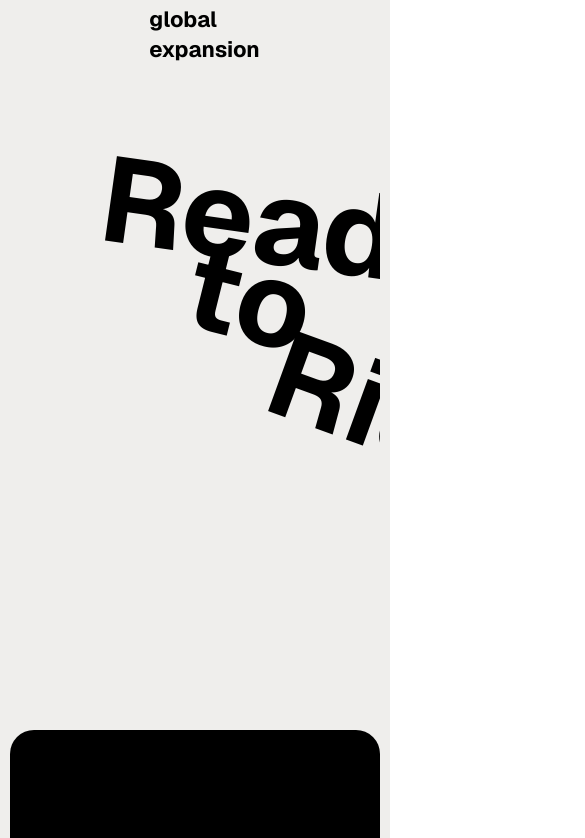
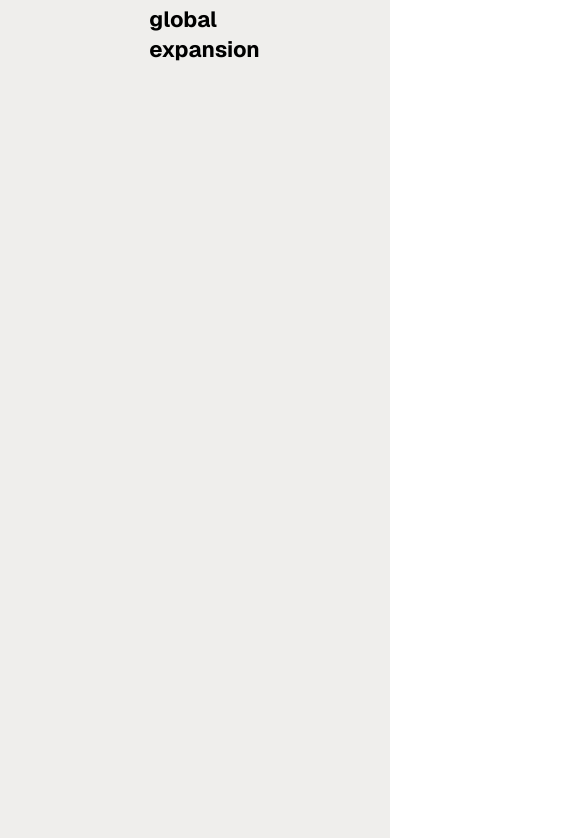
Before and after one commit to Sambiote2099/Rise-at-Sven, a Next.js app: page / in a window 390 px wide. Shown: the part 7786-8624 px from the top of the page, 585 px wide, since content can reach past the window. Built offline with nearby package versions, Linux system fonts and the light colour scheme.

Commit message:
Im cooked

```diff
--- a/src/app/page.tsx
+++ b/src/app/page.tsx
@@ -52,6 +52,7 @@ export default function Home() {
       <div
         className={`fixed inset-0 z-30 backdrop-blur-lg transition-opacity duration-300 pointer-events-none ${navOpen ? 'opacity-100' : 'opacity-0'}`}
       />
+
       <CurtainReveal />
 
       <main className="px-2.5 py-2.5">
--- a/src/components/CurtainReveal.tsx
+++ b/src/components/CurtainReveal.tsx
@@ -12,7 +12,7 @@ export default function CurtainReveal() {
     gsap.to(curtainRef.current, {
       yPercent: -200,
       duration: 1.5,
-      ease: "power1.inOut",
+      ease: "power4.inOut",
       delay: 0.3,
     });
   }, []);
--- a/src/components/ReadyToRise.tsx
+++ b/src/components/ReadyToRise.tsx
@@ -2,62 +2,82 @@
 import { useEffect, useRef } from 'react';
 import gsap from 'gsap';
 import { ScrollTrigger } from 'gsap/ScrollTrigger';
+import SplitText from 'gsap/SplitText';
 
-gsap.registerPlugin(ScrollTrigger);
+gsap.registerPlugin(ScrollTrigger, SplitText);
 
-const WORDS = ['Ready', 'to', 'Rise'];
+const TEXT = 'Get Ready Together to Rise at Seven';
 
 export default function ReadyToRise() {
   const sectionRef = useRef<HTMLDivElement>(null);
-  const wordRefs = useRef<(HTMLSpanElement | null)[]>([]);
+  const containerRef = useRef<HTMLDivElement>(null);
 
   useEffect(() => {
     const section = sectionRef.current;
-    if (!section) return;
+    const container = containerRef.current;
+
+    if (!section || !container) return;
 
     const ctx = gsap.context(() => {
-      wordRefs.current.forEach((el, i) => {
-        if (!el) return;
+      const split = new SplitText(container, {
+        type: 'chars',
+        charsClass: 'char',
+      });
 
-        // Each word starts progressively higher and more to the right
-        const xFrom = 60 + i * 80;
-        const yFrom = -(80 + i * 60);
-        const rotFrom = 8 + i * 6;
+      // Start chars slightly above
+      gsap.set(split.chars, {
+        y: -80,
+      });
 
-        gsap.fromTo(el,
-          { x: xFrom, y: yFrom, rotation: rotFrom },
-          {
-            x: 0,
-            y: 0,
-            rotation: 0,
-            ease: 'elastic.out(1, 0.5)',
-            scrollTrigger: {
-              trigger: section,
-              start: 'top 80%',
-              end: 'top 20%',
-              scrub: 1.5,
-            },
-          }
-        );
+      // Start ENTIRE sentence fully outside right edge
+      gsap.set(container, {
+        x: window.innerWidth + 300,
       });
+
+      const tl = gsap.timeline({
+        scrollTrigger: {
+          trigger: section,
+          start: 'top 85%',
+          end: 'bottom 20%',
+          scrub: 1,
+        },
+      });
+
+      // Continuous horizontal movement
+      tl.to(container, {
+        x: -container.offsetWidth - 400,
+        ease: 'none',
+        duration: 1,
+      });
+
+      // Waterfall drop happens DURING movement
+      tl.to(
+        split.chars,
+        {
+          y: 0,
+          stagger: 0.03,
+          duration: 0.18,
+          ease: 'power2.out',
+        },
+        0.05
+      );
     }, section);
 
     return () => ctx.revert();
   }, []);
 
   return (
-    <section ref={sectionRef} className="px-6 py-24 overflow-hidden">
-      <div className="flex items-baseline gap-6 flex-wrap">
-        {WORDS.map((word, i) => (
-          <span
-            key={i}
-            ref={(el) => { wordRefs.current[i] = el; }}
-            className="inline-block text-black font-bold font-sans text-[120px] leading-none"
-            style={{ transformOrigin: 'bottom left' }}
-          >
-            {word}
-          </span>
-        ))}
+    <section
+      ref={sectionRef}
+      className="min-h-screen overflow-hidden flex items-center"
+    >
+      <div
+        ref={containerRef}
+        className="absolute whitespace-nowrap will-change-transform"
+      >
+        <h1 className="text-black font-bold font-sans text-[120px] leading-none">
+          {TEXT}
+        </h1>
       </div>
     </section>
   );
```
